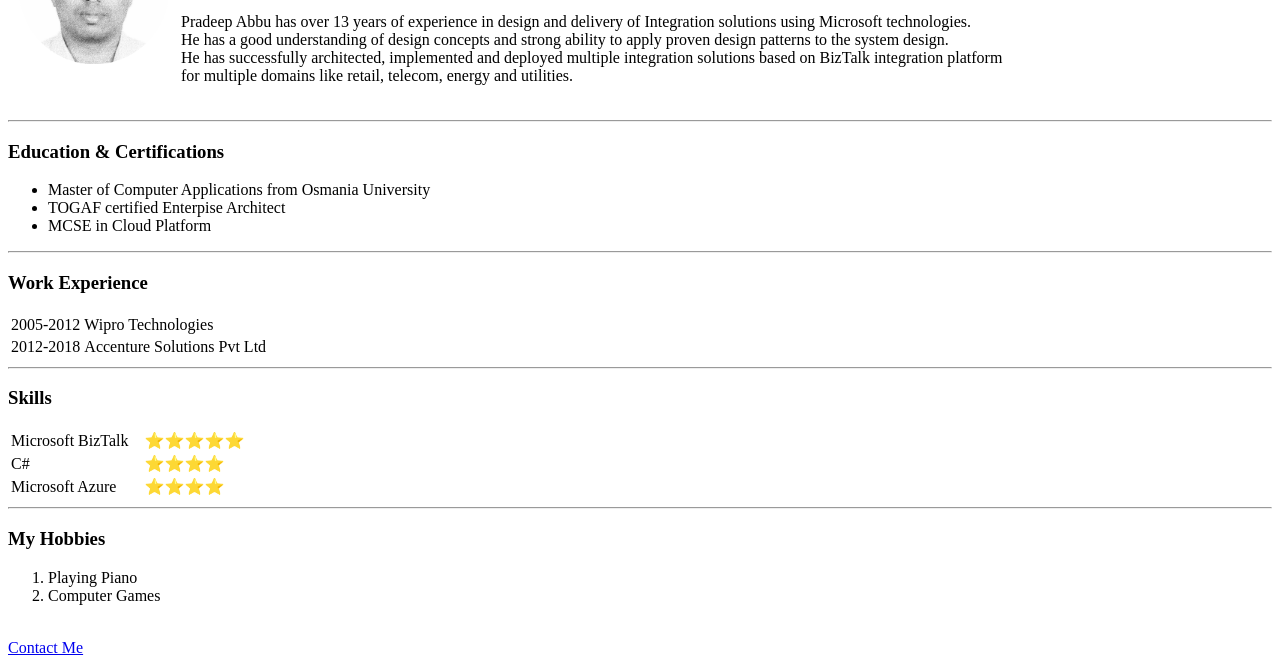
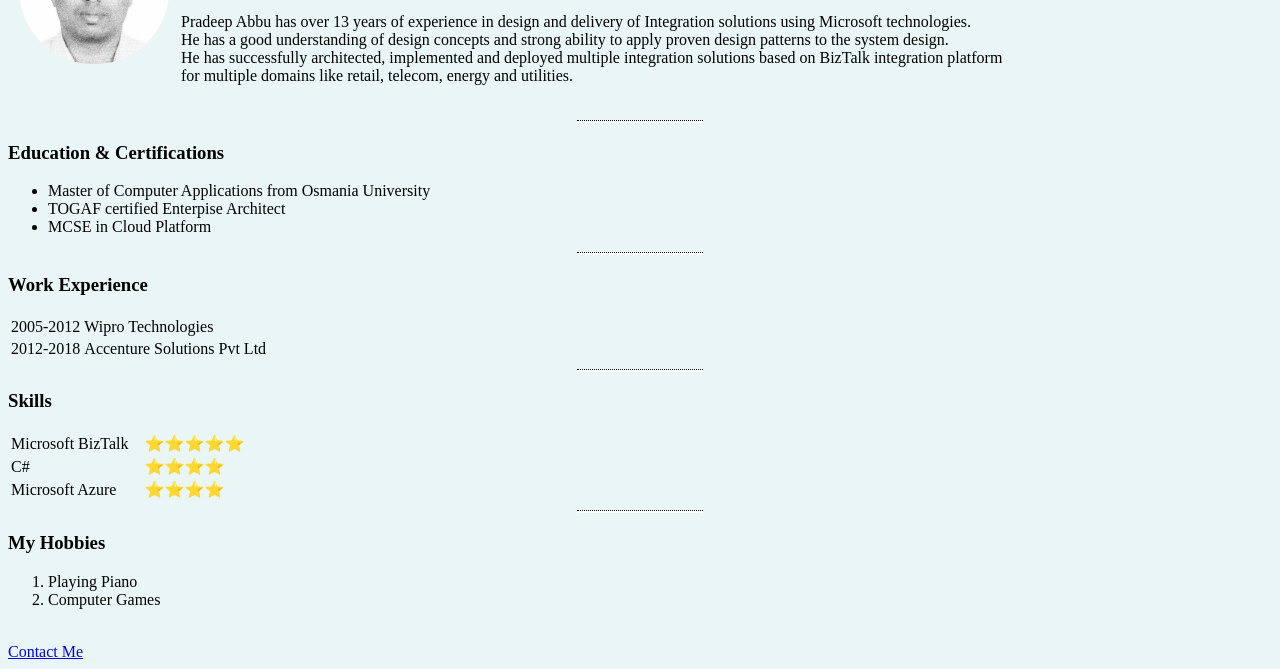
Before and after one commit to pradeepabbu/HomePage, a plain HTML site: page index.html in a window 1280 px wide. Shown: the part 138-807 px from the top of the page. Drawn offline with Linux system fonts and the light colour scheme.

Commit message:
Added CSS

```diff
--- a/index.html
+++ b/index.html
@@ -3,14 +3,22 @@
 
 <head>
   <meta charset="utf-8">
-  <title>Pradeep's Personal Site</title <script async src="//pagead2.googlesyndication.com/pagead/js/adsbygoogle.js">
-  </script>
-  <script>
-    (adsbygoogle = window.adsbygoogle || []).push({
-      google_ad_client: "ca-pub-6061844778730927",
-      enable_page_level_ads: true
-    });
-  </script>
+  <title>Pradeep's Personal Site</title>
+
+<style>
+
+body{
+  background-color: #EAF6F6;
+}
+
+hr{
+  background-color: white;
+  border-style: dotted none none none;
+  height: 2px;
+  width: 10%;
+}
+</style>
+
 </head>
 
 <body>
```
